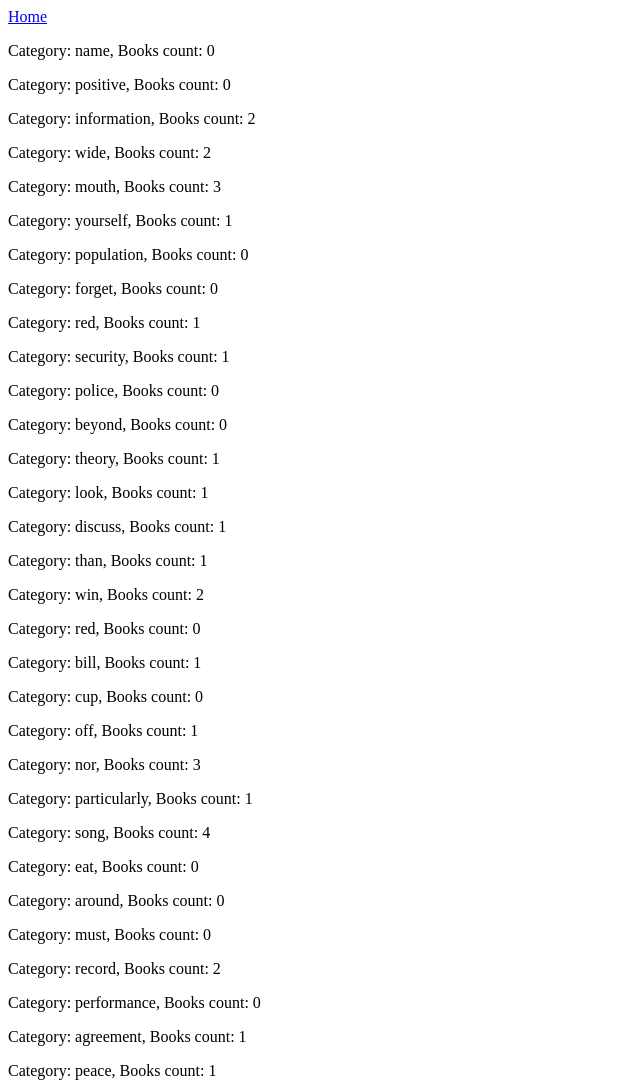
After one commit to Tsabur/django-books, a Django app: page /category/list/ in a window 1280 px wide. The commit adds this page. Shown: the top 1082 px of the page, without its empty margins (0-640 px from the left). Run offline with Django 3.2, Linux system fonts and the light colour scheme; data comes from the database, SQL or seed files in the repository; both versions use the stored data as it was after the commit; parts of the project's set-up code (start-up, migrations or seed data) failed here and were passed over.

Commit message:
django lesson7 OnetoOne, OneToMany

```diff
--- a/src/book/models.py
+++ b/src/book/models.py
@@ -6,6 +6,13 @@ from django.db import models
 class Book(models.Model):
     author = models.CharField(max_length=128)
     title = models.CharField(max_length=128)
+    category = models.ForeignKey('book.Category',
+                                 related_name='books',
+                                 on_delete=models.SET_NULL, null=True)
 
     def info(self):
         return f'{self.author}, Title: {self.title}'
+
+
+class Category(models.Model):
+    name = models.CharField(max_length=128)
--- /dev/null
+++ b/src/book/templates/list_category.html
@@ -0,0 +1,10 @@
+{% extends 'base.html' %}
+
+{% block content %}
+    <a href="{% url 'index' %}">Home</a>
+    {% for category in category_list %}
+        <p>
+            Category: {{ category.name }}, Books count: {{ category.books.count }}
+        </p>
+        {% endfor %}
+{% endblock content %}
--- a/src/book/views.py
+++ b/src/book/views.py
@@ -1,5 +1,5 @@
 from book.forms import BookForm
-from book.models import Book
+from book.models import Book, Category
 
 from django.shortcuts import get_object_or_404, redirect, render
 
@@ -20,11 +20,32 @@ from django.shortcuts import get_object_or_404, redirect, render
 #     return HttpResponse(f'Author: {book.author} , Title: {book.title}')
 
 
+def category_list(request):
+    categorys_queryset = Category.objects.all().prefetch_related('books')
+    context = {
+        'category_list': categorys_queryset,
+    }
+    return render(request, 'list_category.html', context=context)
+
+
 def book_list(request):
     context = {
         'book_list': Book.objects.all(),
     }
     return render(request, 'list_book.html', context=context)
+
+
+def book_list_category(request):
+    books_queryset = Book.objects.all()\
+        .only('id', 'title', 'category__name')\
+        .select_related('category')
+    context = {
+        'book_list': books_queryset,
+    }
+    return render(request, 'list_book_category.html', context=context)
+
+
+# .defer('author', вводить поля которые надо исключить) <- используется вместо .only
 
 
 def books_create(request):
--- a/src/books/urls.py
+++ b/src/books/urls.py
@@ -39,6 +39,8 @@ urlpatterns = [
     path('books/update/<int:pk>/', bv.update_book, name='books-update'),
     path('books/delete/<int:pk>/', bv.delete_book, name='books-delete'),
     path('books/list/', bv.book_list, name='books-name'),
+    path('books/list/category', bv.book_list_category, name='books-name-category'),
+    path('category/list/', bv.category_list, name='category-list'),
 
 ]
 
```
Also changed, not shown: src/book/management/commands/generate_books.py (+35 -12 lines), src/book/templates/list_book_category.html (added, +10 -0 lines), src/user/templates/index.html (+8 -0 lines), src/book/migrations/0002_auto_20201001_1114.py (added), src/db.sqlite3.
